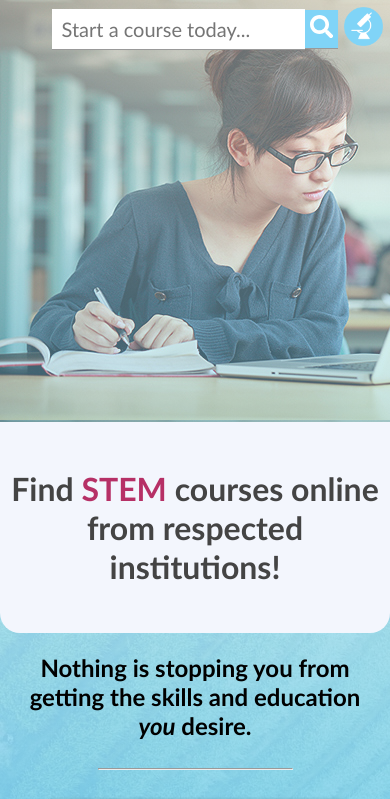
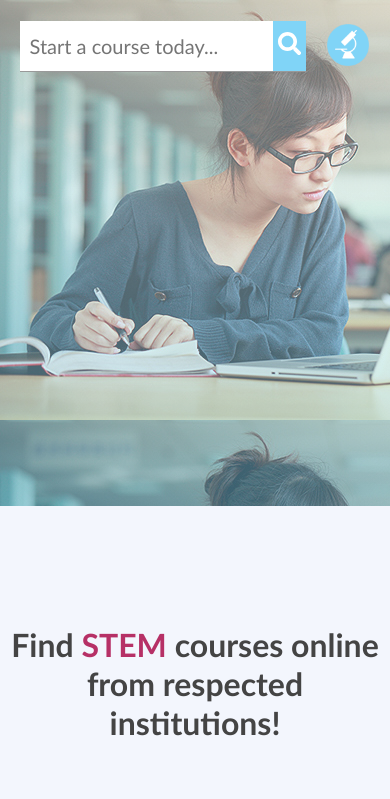
Before and after one commit to peacebonez/e-course-scraper, a React (Create React App) app in the folder client/: page / in a window 390 px wide. Shown: the top 799 px of the page. Built offline with nearby package versions, Linux system fonts and the light colour scheme.

Commit message:
working on media queries

```diff
--- a/client/public/index.html
+++ b/client/public/index.html
@@ -6,7 +6,8 @@
     <meta name="viewport" content="width=device-width, initial-scale=1" />
     <meta name="theme-color" content="#000000" />
     <meta name="description" content="STEM Search" />
-    <title>STEM Search</title>
+    <link rel="icon" href="https://i.imgur.com/HpTy7am.png" />
+    <title>E-Enroll</title>
   </head>
   <body>
     <div id="root"></div>
--- a/client/src/App.scss
+++ b/client/src/App.scss
@@ -42,6 +42,7 @@ hr {
   display: flex;
   flex-direction: column;
   align-items: center;
+  overflow-x: hidden;
 }
 
 //Header
@@ -50,14 +51,11 @@ hr {
   display: flex;
   justify-content: center;
   align-items: center;
-  // align-items: flex-end;
   height: 7vh;
-  // border-bottom: $basic-border;
+  margin-top: 2vh;
 }
 
 .form-wr {
-  // border-bottom: solid 1px #555;
-  // border-radius: 10px;
   display: flex;
   align-items: center;
   justify-content: space-between;
@@ -67,11 +65,13 @@ hr {
 }
 
 #search-bar {
+  height: 6vh;
   border: none;
   border-bottom: solid 1px #999;
   width: 65vw;
   font-size: $medium-font;
   padding: 8px 0 8px 10px;
+  margin-left: 5vw;
   outline: none;
   &:focus {
     color: #000;
@@ -79,7 +79,9 @@ hr {
 }
 
 #search-btn {
+  height: 6vh;
   font-size: 6vw;
+
   padding: 5px;
   background: $blue;
   color: #fff;
@@ -94,11 +96,7 @@ hr {
 }
 
 #logo {
-  width: 10%;
-  position: absolute;
-  right: 0;
-  top: 0;
-  margin: 7px;
+  width: 50%;
 }
 
 //Landing Page
@@ -117,7 +115,7 @@ hr {
 
 .landing-background {
   width: 100vw;
-  height: 50vh;
+  height: 60vh;
   background: linear-gradient(
       rgba(255, 255, 255, 0.45),
       rgba(128, 212, 247, 0.45)
@@ -133,7 +131,7 @@ hr {
   z-index: -2;
 
   width: 100vw;
-  height: 100vh;
+  height: 120vh;
   background: linear-gradient(
       180deg,
       rgba(255, 255, 255, 0.9),
@@ -144,7 +142,7 @@ hr {
 
 .landing-header-wr {
   width: 100vw;
-  height: 25vh;
+  height: 42vh;
   background: #f3f6fd;
   display: flex;
   justify-content: center;
@@ -162,7 +160,6 @@ hr {
   height: 75vw;
   background: $blue;
   margin: 6vw;
-  // padding: 3vw;
   box-shadow: 1px 1px 5px #444;
 }
 
@@ -201,22 +198,23 @@ hr {
 
 .all-course-wr {
   @extend .landing-wr;
-  margin-top: 6vh;
+  margin-top: 15vh;
 }
 
 //Course boxes
 
 .course-wr {
-  width: 75vw;
+  width: 100vw;
   height: 85vw;
-  margin: 6vw;
-  padding: 3vw;
+  // margin: 6vw;
+  padding: 5vw;
   background: #fff;
   box-shadow: 0.25px 0.25px 4px #888;
   text-align: left;
-  // display: flex;
-  // flex-direction: column;
-  // justify-content: center;
+  display: flex;
+  flex-direction: column;
+  justify-content: center;
+  align-items: center;
 }
 
 .skeleton-box {
@@ -227,6 +225,8 @@ hr {
 .course-img {
   width: 100%;
   height: 150px;
+  padding-top: 1vh;
+  text-align: center;
 }
 
 .course-name {
@@ -235,7 +235,7 @@ hr {
 
 .instructor {
   text-align: center;
-  padding: 2vw;
+  padding: 3vw;
   border-radius: 20px;
   background: linear-gradient(180deg, #eee, $blue);
   &:hover {
@@ -248,6 +248,12 @@ hr {
   flex-direction: column;
   justify-content: center;
   align-items: center;
+  margin-top: 1vh;
+  width: 90vw;
+}
+
+.loading {
+  margin-bottom: 5vh;
 }
 
 #not-found-img {
@@ -255,3 +261,90 @@ hr {
   box-shadow: 5px 5px 5px #555;
   border-radius: 50%;
 }
+
+// ~~~~~~~~~MEDIA QUERIES~~~~~~~~~~~~~~
+/* ----------- iPhone 4 and 4S ----------- */
+
+/* Portrait and Landscape */
+@media only screen and (min-device-width: 320px) and (max-device-width: 480px) and (-webkit-min-device-pixel-ratio: 2) {
+  /* Portrait */
+  @media only screen and (min-device-width: 320px) and (max-device-width: 480px) and (-webkit-min-device-pixel-ratio: 2) and (orientation: portrait) {
+    .header-wr {
+      // margin-top: 2vh;
+    }
+
+    // .landing-background {
+    //   height: 60vh;
+    //   width: 130vw;
+    // }
+    // .landing-header-wr {
+    //   height: 42vh;
+    // }
+
+    .promo-wr {
+      width: 90vw;
+      height: 90vw;
+      padding: 2vw;
+    }
+  }
+}
+
+/* Landscape */
+@media only screen and (min-device-width: 320px) and (max-device-width: 480px) and (-webkit-min-device-pixel-ratio: 2) and (orientation: landscape) {
+}
+
+/* ----------- iPhone 5, 5S, 5C and 5SE ----------- */
+
+/* Portrait and Landscape */
+@media only screen and (min-device-width: 320px) and (max-device-width: 568px) and (-webkit-min-device-pixel-ratio: 2) {
+}
+
+/* Portrait */
+@media only screen and (min-device-width: 320px) and (max-device-width: 568px) and (-webkit-min-device-pixel-ratio: 2) and (orientation: portrait) {
+}
+
+/* Landscape */
+@media only screen and (min-device-width: 320px) and (max-device-width: 568px) and (-webkit-min-device-pixel-ratio: 2) and (orientation: landscape) {
+}
+
+/* ----------- iPhone 6, 6S, 7 and 8 ----------- */
+
+/* Portrait and Landscape */
+@media only screen and (min-device-width: 375px) and (max-device-width: 667px) and (-webkit-min-device-pixel-ratio: 2) {
+}
+
+/* Portrait */
+@media only screen and (min-device-width: 375px) and (max-device-width: 667px) and (-webkit-min-device-pixel-ratio: 2) and (orientation: portrait) {
+}
+
+/* Landscape */
+@media only screen and (min-device-width: 375px) and (max-device-width: 667px) and (-webkit-min-device-pixel-ratio: 2) and (orientation: landscape) {
+}
+
+/* ----------- iPhone 6+, 7+ and 8+ ----------- */
+
+/* Portrait and Landscape */
+@media only screen and (min-device-width: 414px) and (max-device-width: 736px) and (-webkit-min-device-pixel-ratio: 3) {
+}
+
+/* Portrait */
+@media only screen and (min-device-width: 414px) and (max-device-width: 736px) and (-webkit-min-device-pixel-ratio: 3) and (orientation: portrait) {
+}
+
+/* Landscape */
+@media only screen and (min-device-width: 414px) and (max-device-width: 736px) and (-webkit-min-device-pixel-ratio: 3) and (orientation: landscape) {
+}
+
+/* ----------- iPhone X ----------- */
+
+/* Portrait and Landscape */
+@media only screen and (min-device-width: 375px) and (max-device-width: 812px) and (-webkit-min-device-pixel-ratio: 3) {
+}
+
+/* Portrait */
+@media only screen and (min-device-width: 375px) and (max-device-width: 812px) and (-webkit-min-device-pixel-ratio: 3) and (orientation: portrait) {
+}
+
+/* Landscape */
+@media only screen and (min-device-width: 375px) and (max-device-width: 812px) and (-webkit-min-device-pixel-ratio: 3) and (orientation: landscape) {
+}
--- a/client/src/components/CourseContainer.jsx
+++ b/client/src/components/CourseContainer.jsx
@@ -62,8 +62,8 @@ const CourseContainer = ({ courses, loading }) => {
           <SkeletonTheme color="#eee" highlightColor="#fff">
             <Skeleton
               className="skeleton-box"
-              height={250}
-              width={250}
+              height={350}
+              width={450}
               count={10}
             />
           </SkeletonTheme>
```
